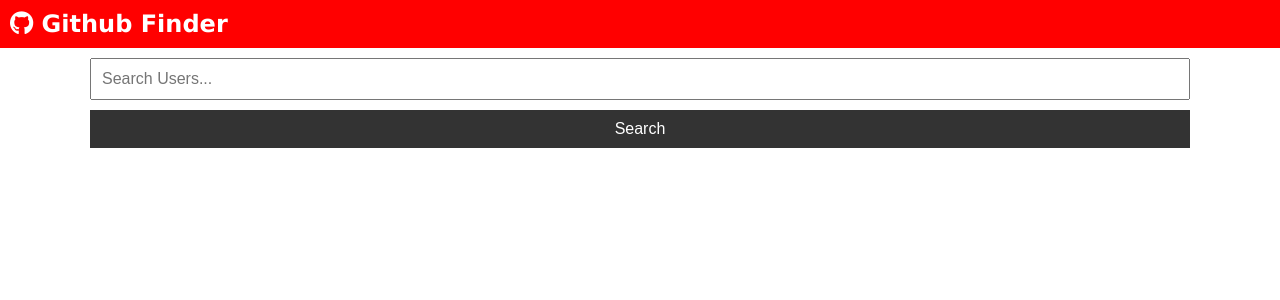
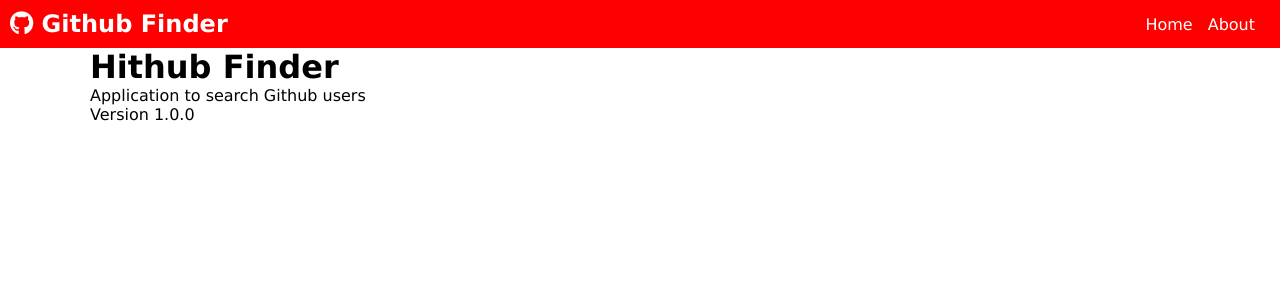
Before and after one commit to dorotaszot/react-github-finder, a React (Create React App) app: page /about in a window 1280 px wide. Shown: the top 300 px of the page. Built offline with nearby package versions, Linux system fonts and the light colour scheme.

Commit message:
react router added

```diff
--- a/package.json
+++ b/package.json
@@ -9,6 +9,7 @@
     "axios": "^0.21.0",
     "react": "^17.0.1",
     "react-dom": "^17.0.1",
+    "react-router-dom": "^5.2.0",
     "react-scripts": "4.0.1",
     "web-vitals": "^0.2.4"
   },
--- a/src/App.css
+++ b/src/App.css
@@ -6,6 +6,24 @@
 
 body {
   font-family: Verdana, Geneva, Tahoma, sans-serif;
+}
+
+nav {
+  display: flex;
+  align-items: center;
+  justify-content: space-between;
+  width: 100%;
+}
+
+.nav-ul {
+  display: flex;
+  list-style: none;
+}
+
+.nav-link {
+  text-decoration: none;
+  color: #fff;
+  padding-right: 15px;
 }
 
 .p-sm {
--- a/src/App.js
+++ b/src/App.js
@@ -1,9 +1,11 @@
-import React, { Component } from 'react';
+import React, { Component, Fragment } from 'react';
+import {BrowserRouter as Router, Switch, Route} from 'react-router-dom';
 import Users from './Components/users/Users';
 import Search from './Components/users/Search';
 import './App.css';
 import Navbar from './Components/layout/Navbar';
 import Alert from './Components/layout/Alert';
+import About from './Components/pages/About';
 import axios from 'axios';
 import PropTypes from 'prop-types';
 
@@ -46,18 +48,27 @@ class App extends Component {
   const { users, loading } = this.state;
 
     return (
+      <Router>
       <div className="App">
         <Navbar />
         <div className="container">
-          <Alert alert={this.state.alert}/>
-          <Search searchUsers={this.searchUsers}
-          clearSearch={this.clearSearch}
-          showClear={users.length > 0 ? true : false}
-          setAlert={this.setAlert} />
-          <Users loading={loading} users={users}/>
+        <Alert alert={this.state.alert}/>
 
+            <Switch>
+              <Route exact path ='/' render={props => (
+                <Fragment>
+                  <Search searchUsers={this.searchUsers}
+                  clearSearch={this.clearSearch}
+                  showClear={users.length > 0 ? true : false}
+                  setAlert={this.setAlert} />
+                  <Users loading={loading} users={users}/>
+               </Fragment>
+              )} />
+            </Switch>
+            <Route exact path='/about' component={About} />
         </div>
       </div>
+      </Router>
     );
   }
 }
--- a/src/Components/layout/Alert.js
+++ b/src/Components/layout/Alert.js
@@ -6,6 +6,7 @@ const Alert = ( { alert } ) => {
     <div className={`alert ${alert.type} p-sm my-sm white`}>
       {alert.msg}
     </div>
+
   )
   )}
 
--- a/src/Components/layout/Navbar.js
+++ b/src/Components/layout/Navbar.js
@@ -1,12 +1,21 @@
 import React from 'react';
 import PropTypes from 'prop-types';
+import { Link } from 'react-router-dom';
 
 const Navbar = ({icon, title}) => {
     return (
       <nav className="p-sm red-background white">
         <h1>
-    <i className={icon} ></i> {title}
+          <i className={icon} ></i> {title}
         </h1>
+        <ul className="nav-ul">
+          <li>
+            <Link to='/' className="nav-link">Home</Link>
+          </li>
+          <li>
+            <Link to='/about' className="nav-link">About</Link>
+          </li>
+        </ul>
       </nav>
     )
 
--- /dev/null
+++ b/src/Components/pages/About.js
@@ -0,0 +1,13 @@
+import React from 'react'
+
+const About = () => {
+  return (
+    <div>
+      <h1>Hithub Finder</h1>
+      <p>Application to search Github users</p>
+      <p>Version 1.0.0</p>
+    </div>
+  )
+}
+
+export default About
```
Also changed, not shown: 1 other file (tests, documents, lock files or other folders).
